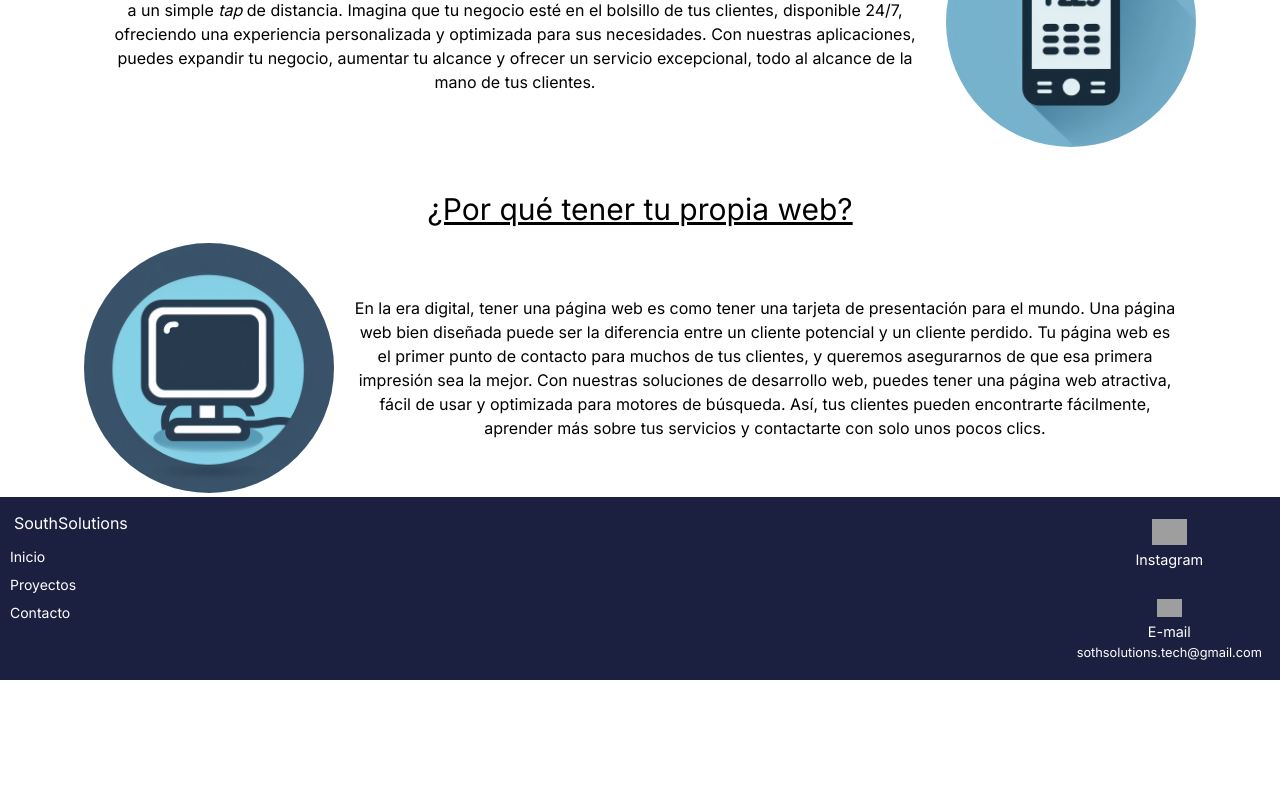
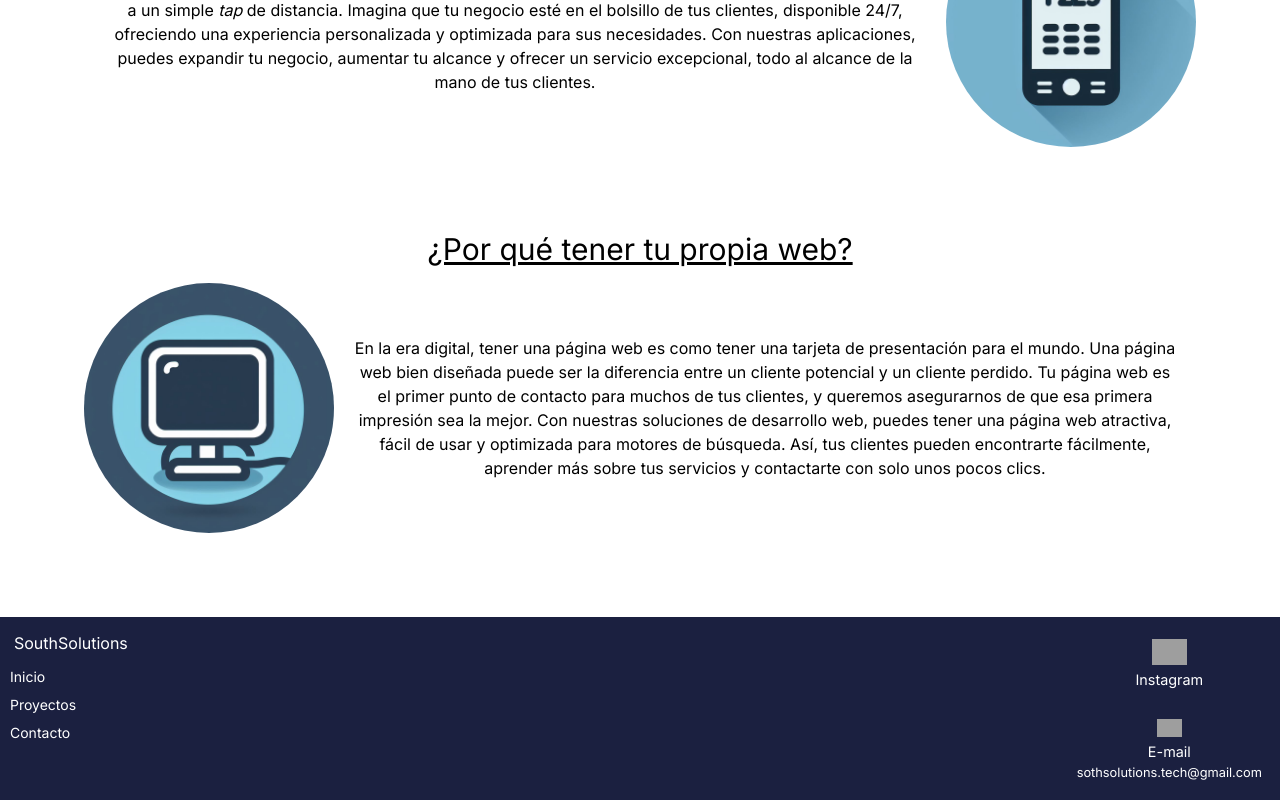
Before and after one commit to SouthSolutions/SouthSolutionsWeb, a Next.js app: page / in a window 1280 px wide. Shown: the part 1102-1902 px from the top of the page. Before the commit the page ends 1782 px from the top, so only its background shows below. Built offline with nearby package versions, Linux system fonts and the light colour scheme; grey boxes are pictures that could not be loaded.

Commit message:
add margin

```diff
--- a/app/page.tsx
+++ b/app/page.tsx
@@ -60,7 +60,7 @@ export default function Home() {
           </div>
         </section>
 
-        <section className="mx-[0px] md:mx-15 lg:mx-20">
+        <section className="mx-[0px] md:mx-15 lg:mx-20 my-20">
           <h2 className="text-center mt-10 text-2xl underline md:text-2xl lg:text-3xl">
             ¿Por qué tener tu propia web?
           </h2>
```
